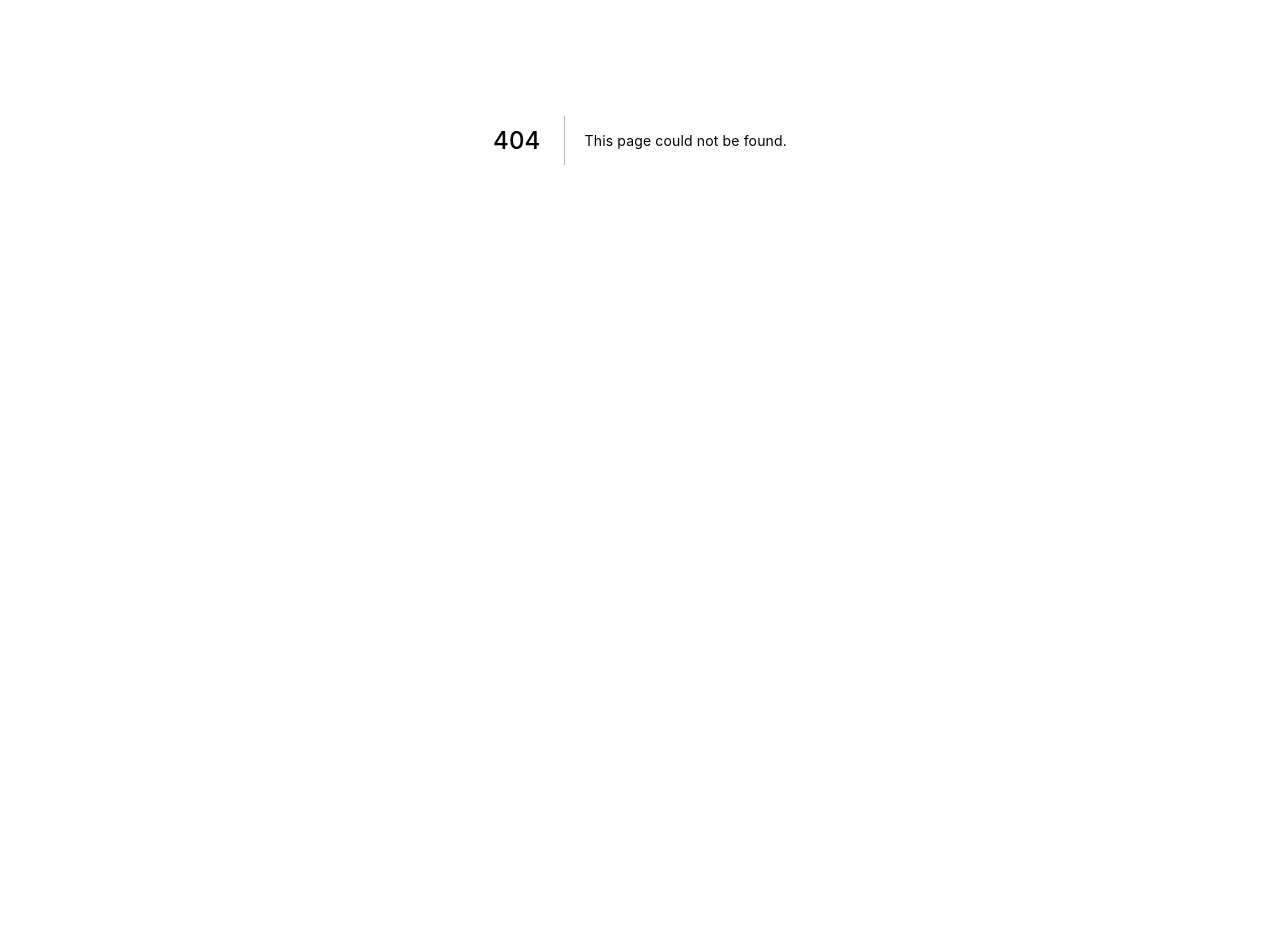
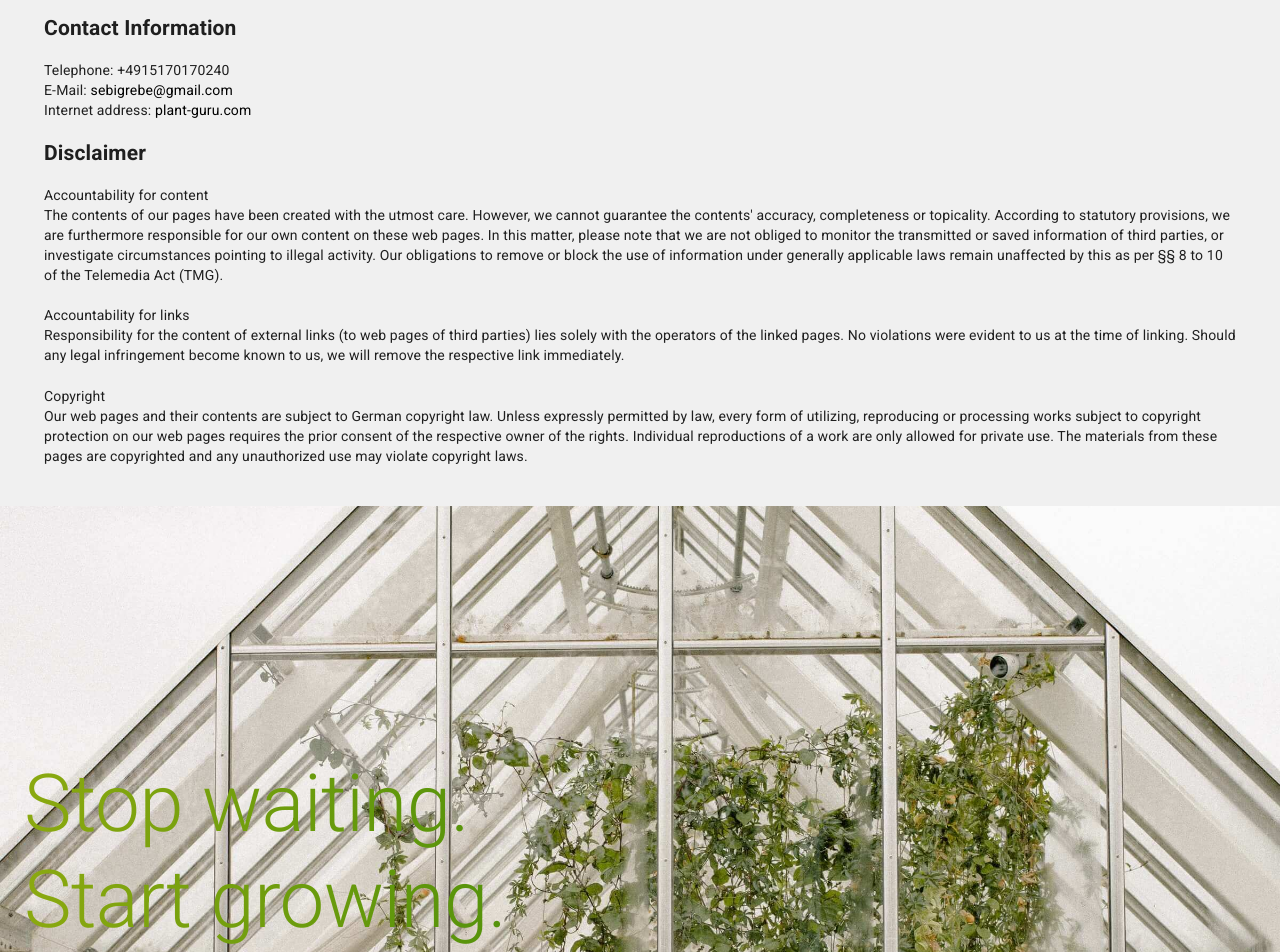
Before and after one commit to Plant-Guru/plantguru-dashboard, a Next.js app: page /imprint in a window 1280 px wide. Before the commit this address had no page. Shown: the part 260-1212 px from the top of the page. Before the commit the page ends 800 px from the top, so only its background shows below. Built offline with nearby package versions, Linux system fonts and the light colour scheme.

Commit message:
add imprint

```diff
--- a/components/Footer.js
+++ b/components/Footer.js
@@ -29,7 +29,8 @@ export default function Footer() {
                     <div className="container">
                         <p>{new Date().getFullYear()} © Plant Guru. All Rights Reserved.</p>
                         <ul className={classes.listInline}>
-                        <li className={classes.listItemInline}><Link color="inherit" href="/privacy">Privacy</Link></li>
+                            <li className={classes.listItemInline}><Link color="inherit" href="/privacy">Privacy</Link></li>
+                            <li className={classes.listItemInline}><Link color="inherit" href="/imprint">Imprint</Link></li>
                         </ul>
                     </div>
                 </footer>
--- /dev/null
+++ b/pages/imprint.js
@@ -0,0 +1,87 @@
+
+import Container from '@material-ui/core/Container';
+import Grid from '@material-ui/core/Grid';
+import Box from '@material-ui/core/Box';
+import Header from '../components/Header';
+import { makeStyles } from '@material-ui/core/styles';
+import Typography from '@material-ui/core/Typography';
+import Footer from '../components/Footer';
+
+const useStyles = makeStyles((theme) => ({
+    title: {
+        fontSize: '40px',
+        textAlign: 'center',
+        marginBottom: '10px'
+    },
+    titleSubText: {
+        fontSize: '20px',
+        textAlign: 'center',
+        display: 'block',
+        marginBottom: '20px'
+    },
+    titleContainer: {
+        margin: '20px 0'
+    },
+    grayBackground: {
+        backgroundColor: '#f0f0f0',
+        padding: '20px'
+    },
+    ctaContainer: {
+        padding: '250px 0',
+        background: 'url(/greenhousefade.jpg) no-repeat center center fixed',
+        backgroundPosition: 'center',
+        backgroundSize: 'cover'
+    },
+    ctaMessage: {
+        fontSize: '80px',
+        marginBottom: '20px',
+        backgroundImage: 'linear-gradient(90deg, #8BA910, #006f02)',
+        "-webkit-background-clip": 'text',
+        "-webkit-text-fill-color": 'transparent'
+    },
+}));
+
+export default function Imprint() {
+    const classes = useStyles();
+    return (
+        <Box>
+            <Header />
+            <Grid container>
+                <Grid item xs={12} className={classes.grayBackground}>
+                    <Container>
+                        <h1>Imprint</h1>
+                        <p>Information in accordance with Section 5 TMG</p>
+                        <p>Sebastain Grebe<br/>Brückweg 18<br/>52146 Würselen<br/></p>
+                        <h2>Contact Information</h2>
+                        <p>Telephone: +4915170170240<br/>E-Mail: <a href="mailto:sebigrebe@gmail.com">sebigrebe@gmail.com</a><br/>Internet address: <a href="plant-guru.com" target="_blank">plant-guru.com</a><br/></p>
+                        <h2>Disclaimer</h2>
+                        Accountability for content<br/>
+                        The contents of our pages have been created with the utmost care. However, we cannot guarantee the contents'
+                        accuracy, completeness or topicality. According to statutory provisions, we are furthermore responsible for
+                        our own content on these web pages. In this matter, please note that we are not obliged to monitor
+                        the transmitted or saved information of third parties, or investigate circumstances pointing to illegal activity.
+                        Our obligations to remove or block the use of information under generally applicable laws remain unaffected by this as per
+                        §§ 8 to 10 of the Telemedia Act (TMG).
+
+                        <br/><br/>Accountability for links<br/>
+                        Responsibility for the content of
+                        external links (to web pages of third parties) lies solely with the operators of the linked pages. No violations were
+                        evident to us at the time of linking. Should any legal infringement become known to us, we will remove the respective
+                        link immediately.<br/><br/>Copyright<br/> Our web pages and their contents are subject to German copyright law. Unless
+                        expressly permitted by law, every form of utilizing, reproducing or processing
+                        works subject to copyright protection on our web pages requires the prior consent of the respective owner of the rights.
+                        Individual reproductions of a work are only allowed for private use.
+                        The materials from these pages are copyrighted and any unauthorized use may violate copyright laws.
+                        <br/><br/>
+                    </Container>
+                </Grid>
+                <Grid item xs={12} className={classes.ctaContainer}>
+                    <Container>
+                        <Typography variant="h2" className={classes.ctaMessage}>Stop waiting.<br/>Start growing.</Typography>
+                    </Container>
+                </Grid>
+                <Footer />
+            </Grid>
+        </Box>
+    );
+}
--- a/pages/privacy.js
+++ b/pages/privacy.js
@@ -41,7 +41,7 @@ const useStyles = makeStyles((theme) => ({
     },
 }));
 
-export default function Index() {
+export default function Privacy() {
     const classes = useStyles();
     return (
         <Box>
```
